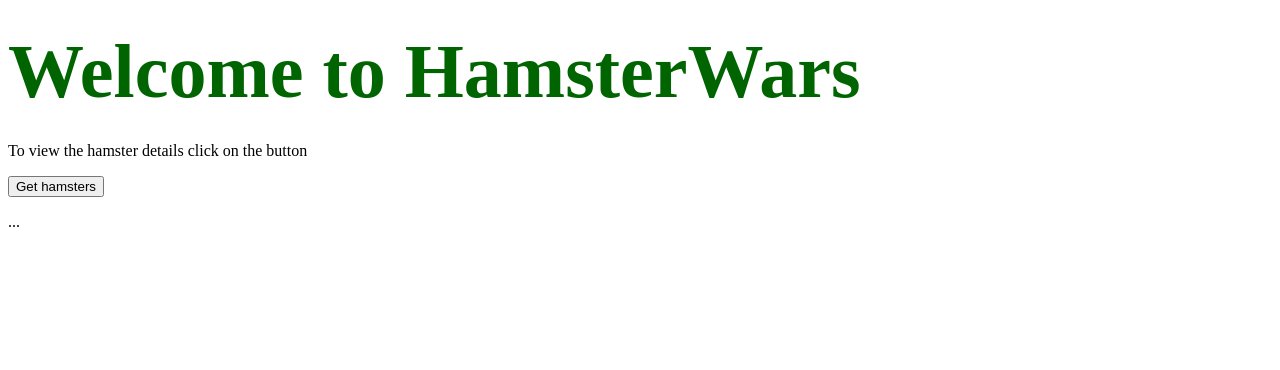
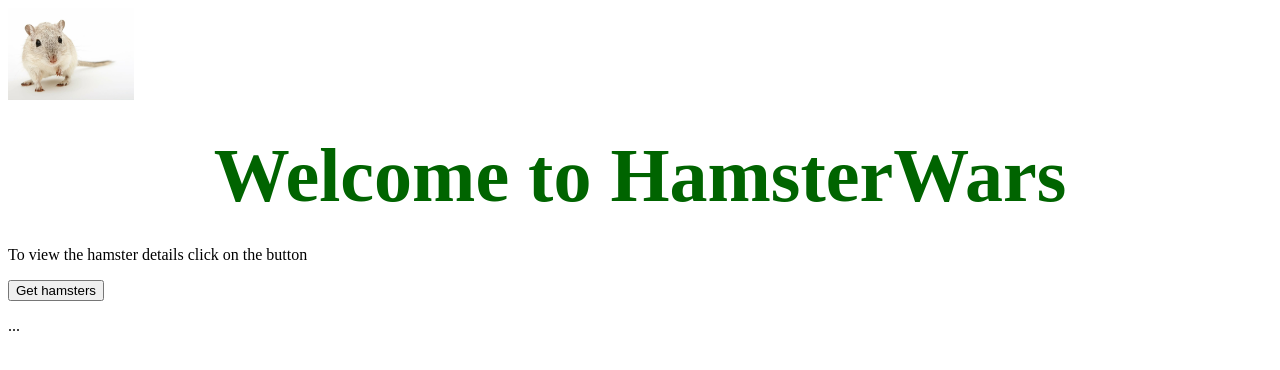
Before and after one commit to jayashreeiths/Hamster-wars, a website: page static/index.html in a window 1280 px wide. Drawn offline with Linux system fonts and the light colour scheme.

Commit message:
changed index and style files

```diff
--- a/static/index.html
+++ b/static/index.html
@@ -10,7 +10,12 @@
 
 <body>
     <main>
-        <h1 id="hamsterHeading"> Welcome to HamsterWars</h1>
+        <div>
+            <div><img src="img/hamster-14.jpg" alt="Italian Trulli"></div>
+            <div>
+                <h1 id="hamsterHeading"> Welcome to HamsterWars</h1>
+            </div>
+        </div>
         <hi> To view the hamster details click on the button</hi>
         <p>
             <button id="fetchData"> Get hamsters </button>
--- a/static/style.css
+++ b/static/style.css
@@ -5,6 +5,10 @@ h1 {
 #hamsterHeading {
     font-size: 76px;
     line-height: 40px;
-    align-self: center;
-    align-items: center;
+    text-align: center;
 }
+
+img {
+    width: 10%;
+    height: auto;
+}
```
